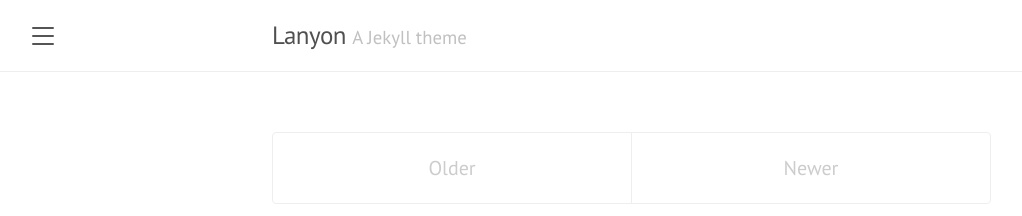
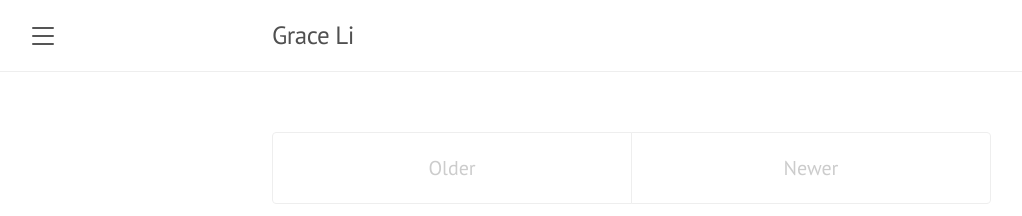
Before and after one commit to ligrace/ligrace.github.io, a Jekyll site: the page built from index.html, in a window 1280 px wide. Shown: the top 216 px of the page, without its empty margins (8-1030 px from the left). Built offline with Jekyll 4.4.1, drawn with Linux system fonts in a browser that asks for light colours; the list of posts is cut into pages by our own code; part of the change alters nothing that is shown.

Commit message:
Update _config.yml

```diff
--- a/_config.yml
+++ b/_config.yml
@@ -1,17 +1,17 @@
 # Setup
-title:               Lanyon
-tagline:             'A Jekyll theme'
-description:         'A reserved <a href="https://jekyllrb.com" target="_blank">Jekyll</a> theme that places the utmost gravity on content with a hidden drawer. Made by <a href="https://twitter.com/mdo" target="_blank">@mdo</a>.'
-url:                 http://lanyon.getpoole.com
+title:               Grace Li
+tagline:
+description:
+url:                 ligrace.github.io
 baseurl:             ''
 paginate:            5
 permalink:           pretty
 
 # About/contact
 author:
-  name:              Mark Otto
-  url:               https://twitter.com/mdo
-  email:             markdotto@gmail.com
+  name:              Grace Li
+  url:               ligrace.github.io
+  email:
 
 # Gems
 plugins:
```
